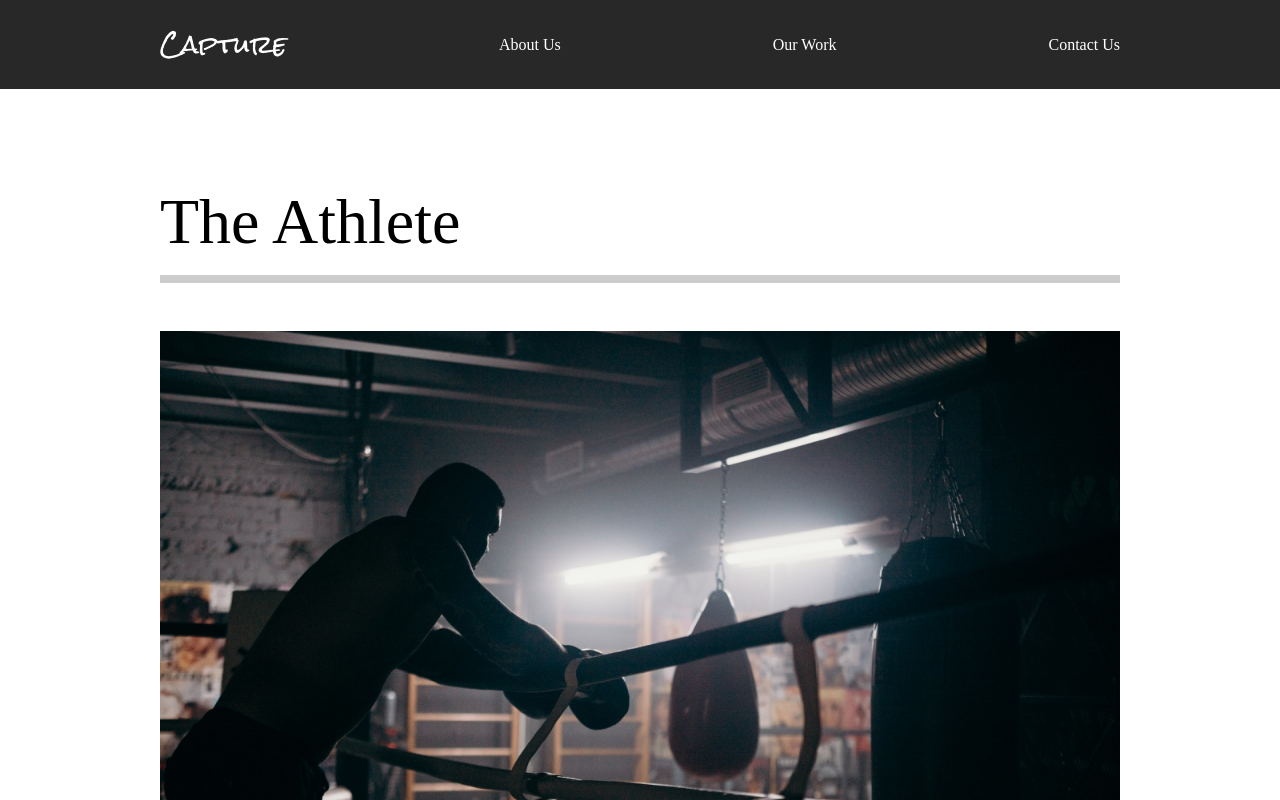
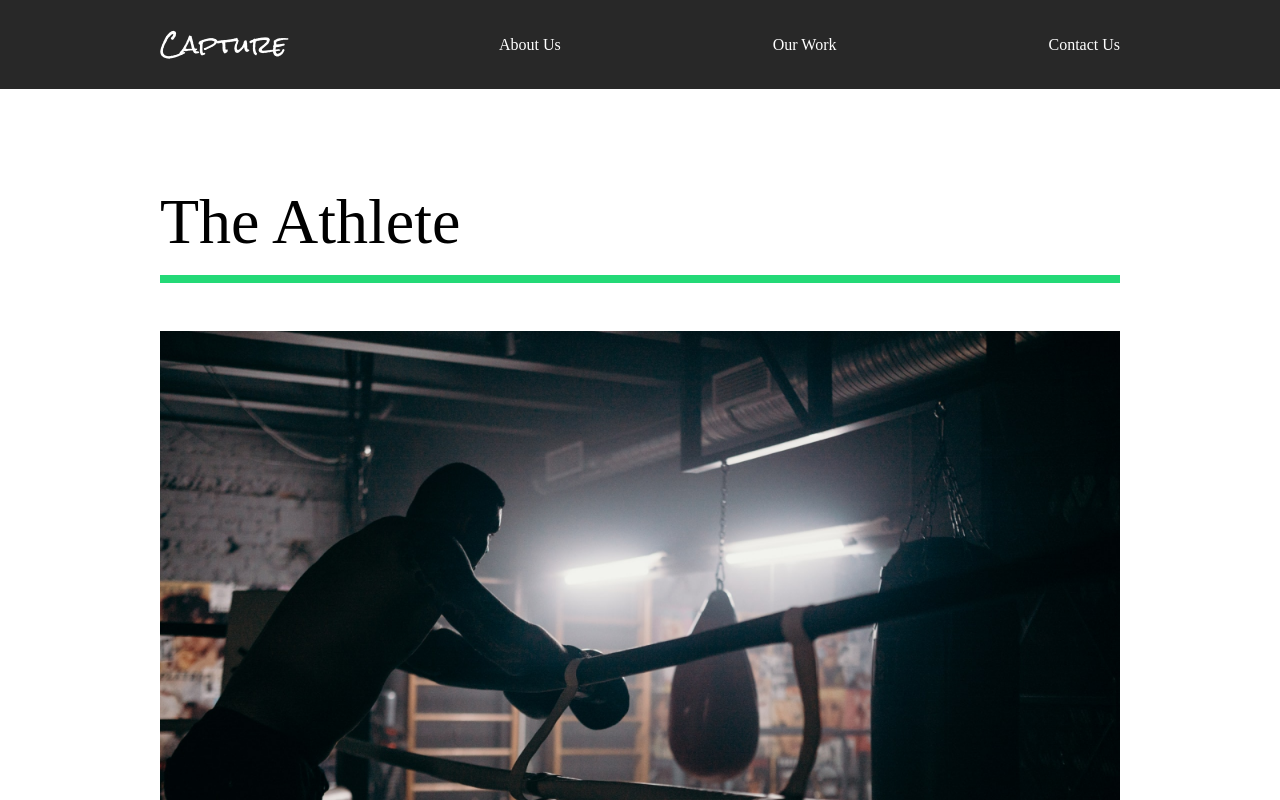
Before and after one commit to Laika-Beats/Animated-React-Website, a React (Create React App) app: page /work in a window 1280 px wide. Shown: the top 800 px of the page. Built offline with nearby package versions, Linux system fonts and the light colour scheme; a web font is replaced by a local one.

Commit message:
frame animations

```diff
--- a/src/animation.js
+++ b/src/animation.js
@@ -48,3 +48,21 @@
     },
   },
 };
+
+export const lineAnimation = {
+  hidden: { width: "0%" },
+  show: { width: "100%", transition: { duaration: 1 } },
+};
+
+export const slider = {
+  hidden: { x: "-130%", skew: "45deg" },
+  show: {
+    x: "100%",
+    skew: "0deg",
+    transition: { ease: "easeOut", duration: 1 },
+  },
+};
+export const sliderContainer = {
+  hidden: { opacity: 1 },
+  show: { opacity: 1, transition: { staggerChildren: 0.15, ease: "easeOut" } },
+};
--- a/src/pages/OurWork.js
+++ b/src/pages/OurWork.js
@@ -1,7 +1,14 @@
 import React from "react";
 import { Link } from "react-router-dom";
 import { motion } from "framer-motion";
-import { pageAnimation } from "../animation";
+import {
+  pageAnimation,
+  fade,
+  photoAnimation,
+  lineAnimation,
+  slider,
+  sliderContainer,
+} from "../animation";
 import styled from "styled-components";
 import athlete from "../img/athlete-small.png";
 import theracer from "../img/theracer-small.png";
@@ -16,11 +23,20 @@
       style={{ background: "#fff" }}
       exit="exit"
     >
+      <motion.div variants={sliderContainer}>
+        <Frame1 variants={slider}></Frame1>
+        <Frame2 variants={slider}></Frame2>
+        <Frame3 variants={slider}></Frame3>
+        <Frame4 variants={slider}></Frame4>
+      </motion.div>
+
       <Movie>
-        <h2>The Athlete</h2>
-        <div className="line"></div>
+        <motion.h2 variants={fade}>The Athlete</motion.h2>
+        <motion.div variants={lineAnimation} className="line"></motion.div>
         <Link to="/work/the-athlete">
-          <img src={athlete} alt="athlete" />
+          <Hide>
+            <motion.img variants={photoAnimation} src={athlete} alt="athlete" />
+          </Hide>
         </Link>
       </Movie>
       <Movie>
@@ -49,11 +65,12 @@
     padding: 1rem 0rem;
   }
 `;
+
 const Movie = styled.div`
   padding-bottom: 10rem;
   .line {
     height: 0.5rem;
-    background: #cccccc;
+    background: #23d977;
     margin-bottom: 3rem;
   }
   img {
@@ -63,4 +80,27 @@
   }
 `;
 
+const Hide = styled.div`
+  overflow: hidden;
+`;
+
+const Frame1 = styled(motion.div)`
+  position: fixed;
+  left: 0;
+  top: 10%;
+  width: 100%;
+  height: 100vh;
+  background: #fffebf;
+  z-index: 2;
+`;
+const Frame2 = styled(Frame1)`
+  background: #ff8efb;
+`;
+const Frame3 = styled(Frame1)`
+  background: #8ed2ff;
+`;
+const Frame4 = styled(Frame1)`
+  background: #8effa0;
+`;
+
 export default OurWork;
```
Also changed, not shown: src/components/AboutSection.js (+2 -0 lines).
